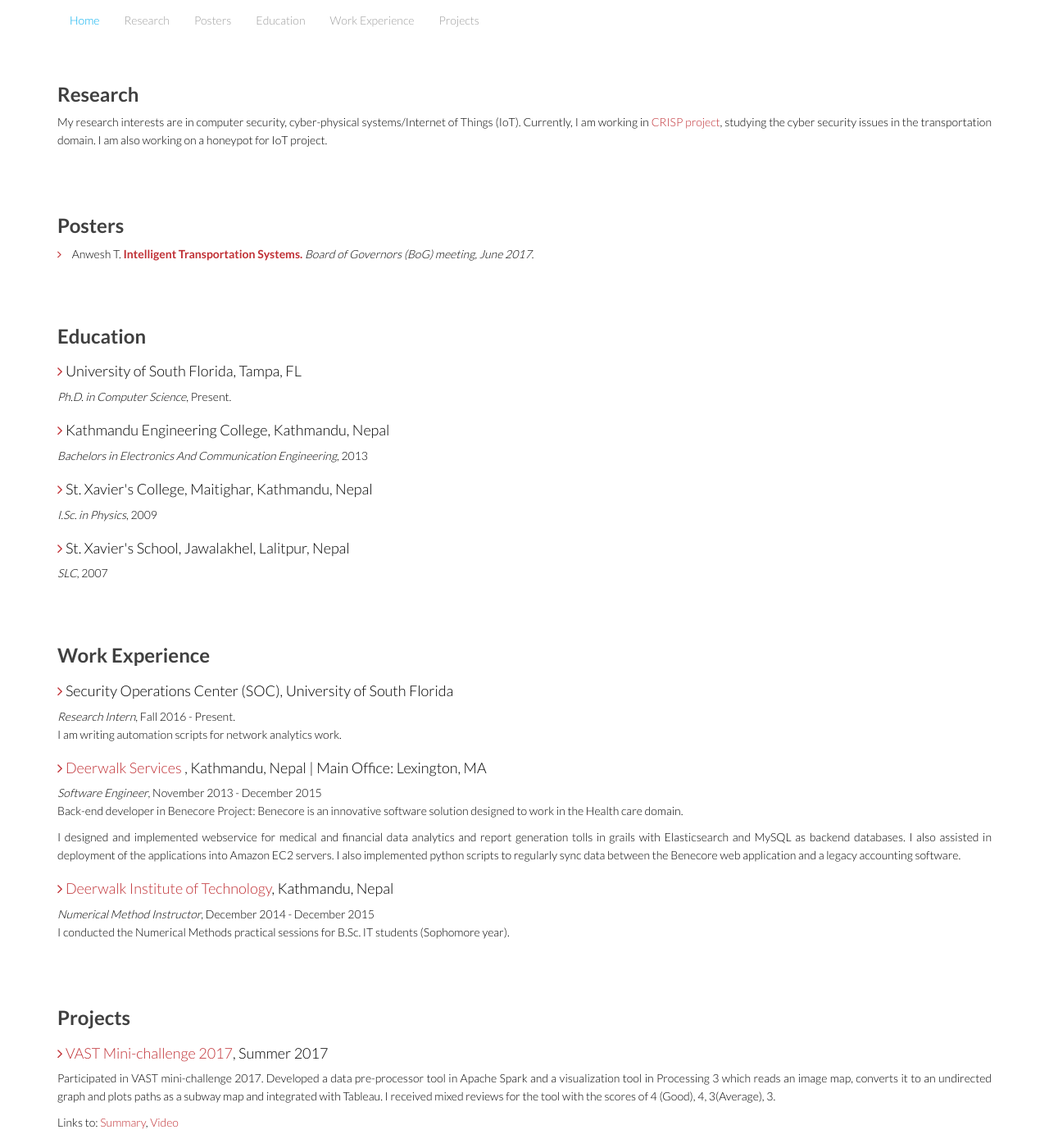
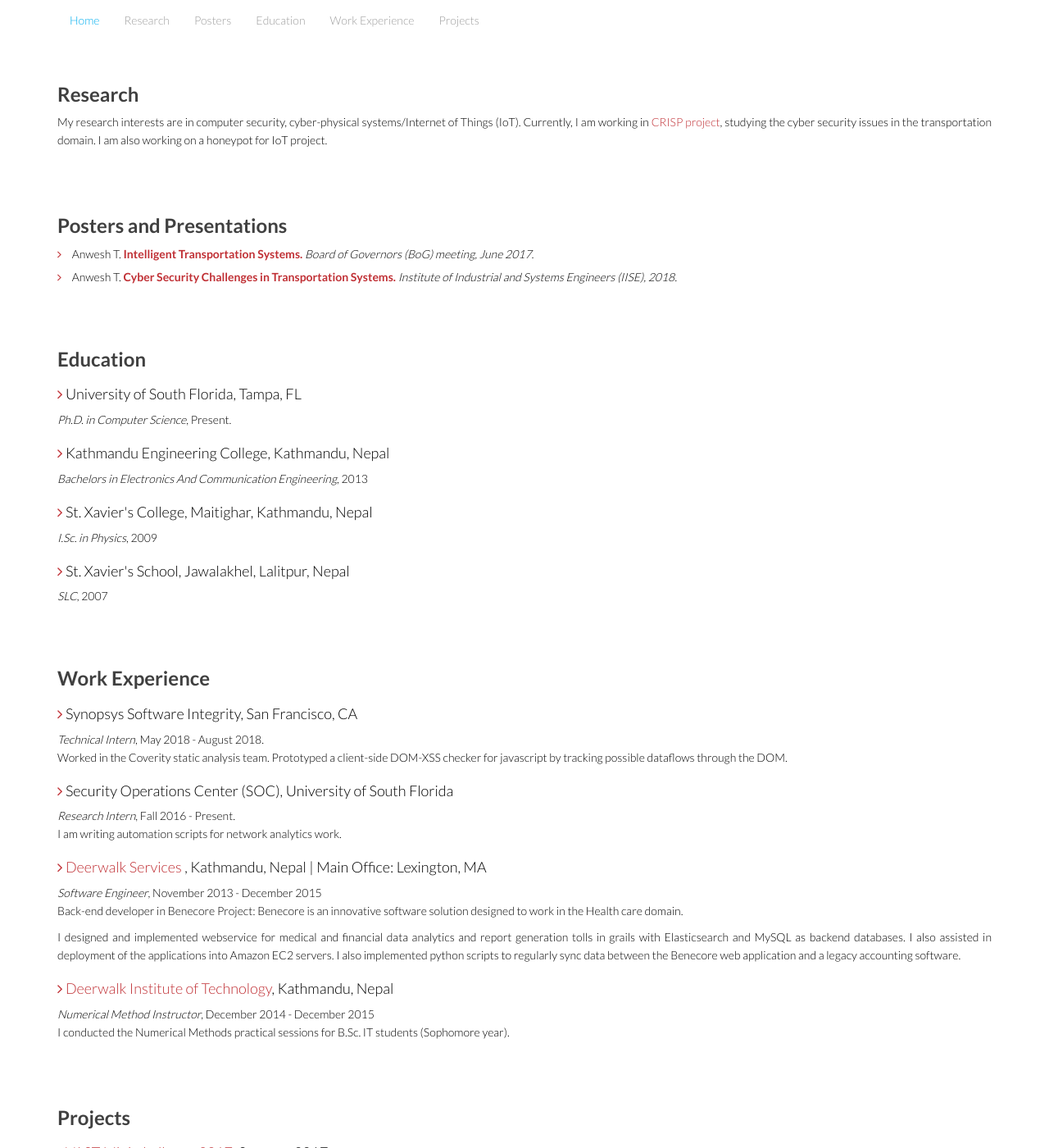
Before and after one commit to anwesht/anwesht.github.io, a Jekyll site: the page built from index.md, in a window 1280 px wide and 1400 px high, scrolled down 639 px. Shown: the whole window at 82% size. Built offline with Jekyll 4.4.1, drawn with Linux system fonts in a browser that asks for light colours; some of the changed text lies outside the part shown.

Commit message:
Added 2018 updates.

```diff
--- a/_includes/footer.html
+++ b/_includes/footer.html
@@ -30,7 +30,7 @@
 
       <div class="col-sm-12">
         <div class="copyright-text text-center">
-          <p>&copy; Anwesh Tuladhar 2017.</p>
+          <p>&copy; Anwesh Tuladhar 2018.</p>
         </div>
       </div>
     </div>
--- a/_includes/sections/aboutme.html
+++ b/_includes/sections/aboutme.html
@@ -32,12 +32,16 @@
   <div class="padding-top container" id="posters">
     <div class="row">
       <div class="col-sm-12">
-        <h2 class="title-strong text-left wow fadeInDown" data-wow-duration="500ms" data-wow-delay="300ms">Posters</h2>
+        <h2 class="title-strong text-left wow fadeInDown" data-wow-duration="500ms" data-wow-delay="300ms">Posters and Presentations</h2>
         <!--list from services page.-->
         <ul class="elements">
           <li class="wow fadeInUp" data-wow-duration="900ms" data-wow-delay="100ms"><i class="fa fa-angle-right"></i>
             Anwesh T. <strong> <a href="resources/its-2017.pdf" target="_blank">Intelligent Transportation Systems. </a> </strong>
             <span class="italic">Board of Governors (BoG) meeting, June 2017.</span>
+          </li>
+          <li class="wow fadeInUp" data-wow-duration="800ms" data-wow-delay="200ms"><i class="fa fa-angle-right"></i>
+            Anwesh T. <strong> <a href="resources/iise-2018.pptx" target="_blank">Cyber Security Challenges in Transportation Systems. </a> </strong>
+            <span class="italic">Institute of Industrial and Systems Engineers (IISE), 2018.</span>
           </li>
           <!--
           <li class="wow fadeInUp" data-wow-duration="800ms" data-wow-delay="200ms"><i class="fa fa-angle-right"></i> scrambled it to make a type specimen book.</li>
@@ -85,8 +89,16 @@
       <div class="col-sm-12">
         <h2 class="title-strong text-left wow fadeInDown" data-wow-duration="500ms" data-wow-delay="300ms">Work Experience</h2>
         <ul class="elements">
+          <li class="wow fadeInUp" data-wow-duration="900ms" data-wow-delay="100ms">
+            <h3><i class="fa fa-angle-right red"></i> Synopsys Software Integrity, San Francisco, CA </h3>
+            <span class="italic">Technical Intern</span>, May 2018 - August 2018.
+            <p class="text-justify" >
+              Worked in the Coverity static analysis team.
+              Prototyped a client-side DOM-XSS checker for javascript by tracking possible dataflows through the DOM.
+            </p>
+          </li>
 
-          <li class="wow fadeInUp" data-wow-duration="900ms" data-wow-delay="100ms">
+          <li class="wow fadeInUp" data-wow-duration="900ms" data-wow-delay="200ms">
             <h3><i class="fa fa-angle-right red"></i> Security Operations Center (SOC), University of South Florida </h3>
             <span class="italic">Research Intern</span>, Fall 2016 - Present.
             <p class="text-justify" >
@@ -94,7 +106,7 @@
             </p>
           </li>
 
-          <li class="wow fadeInUp" data-wow-duration="800ms" data-wow-delay="200ms">
+          <li class="wow fadeInUp" data-wow-duration="800ms" data-wow-delay="300ms">
             <h3>
               <i class="fa fa-angle-right red"></i>
               <a href="http://www.deerwalk.com/" target="_blank"> Deerwalk Services </a>, Kathmandu, Nepal | Main Office: Lexington, MA
@@ -111,7 +123,7 @@
             </p>
           </li>
 
-          <li class="wow fadeInUp" data-wow-duration="700ms" data-wow-delay="300ms">
+          <li class="wow fadeInUp" data-wow-duration="700ms" data-wow-delay="400ms">
             <h3>
               <i class="fa fa-angle-right red"></i>
               <a href="http://www.dwit.edu.np/" target="_blank">Deerwalk Institute of Technology</a>, Kathmandu, Nepal
```
Also changed, not shown: 1 other file.
